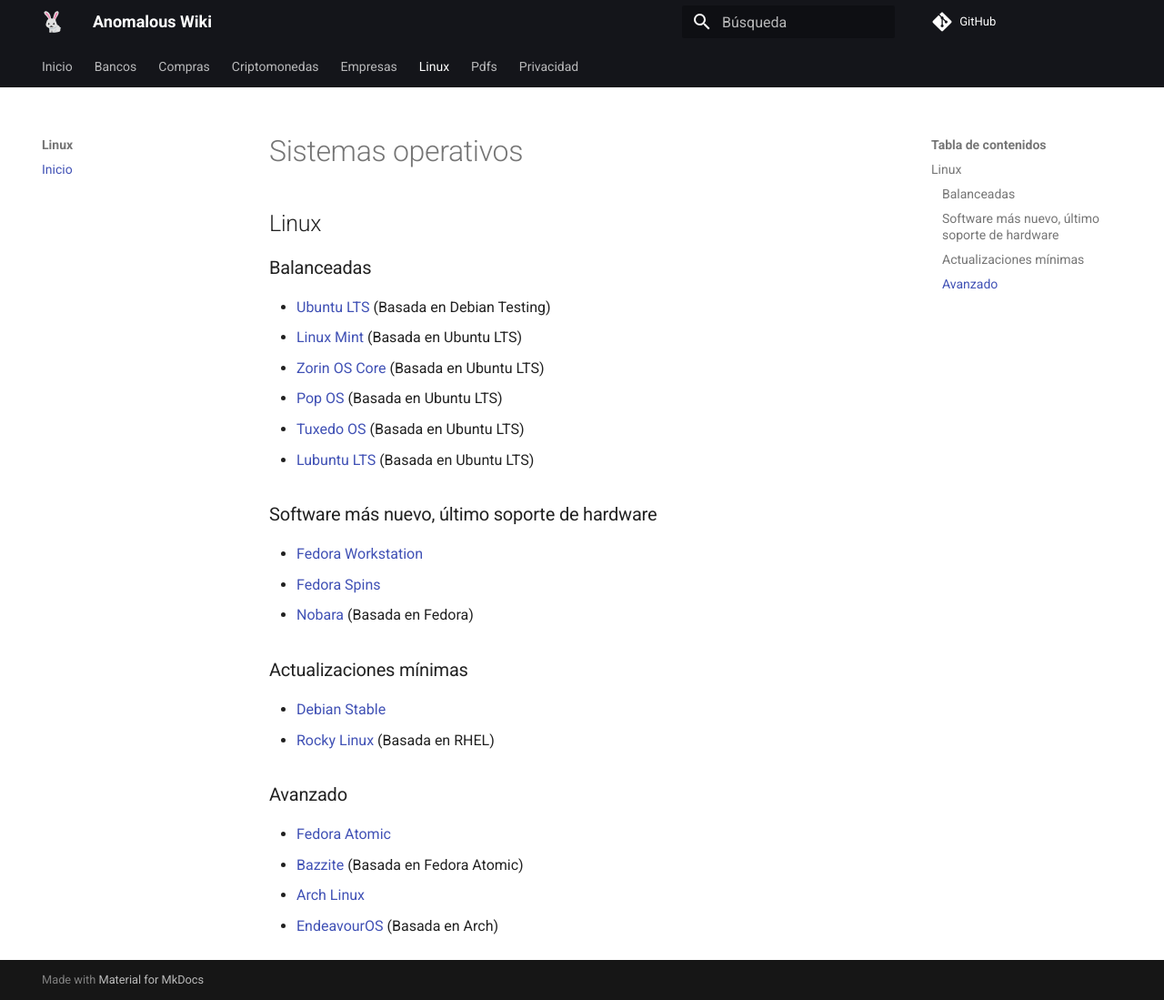
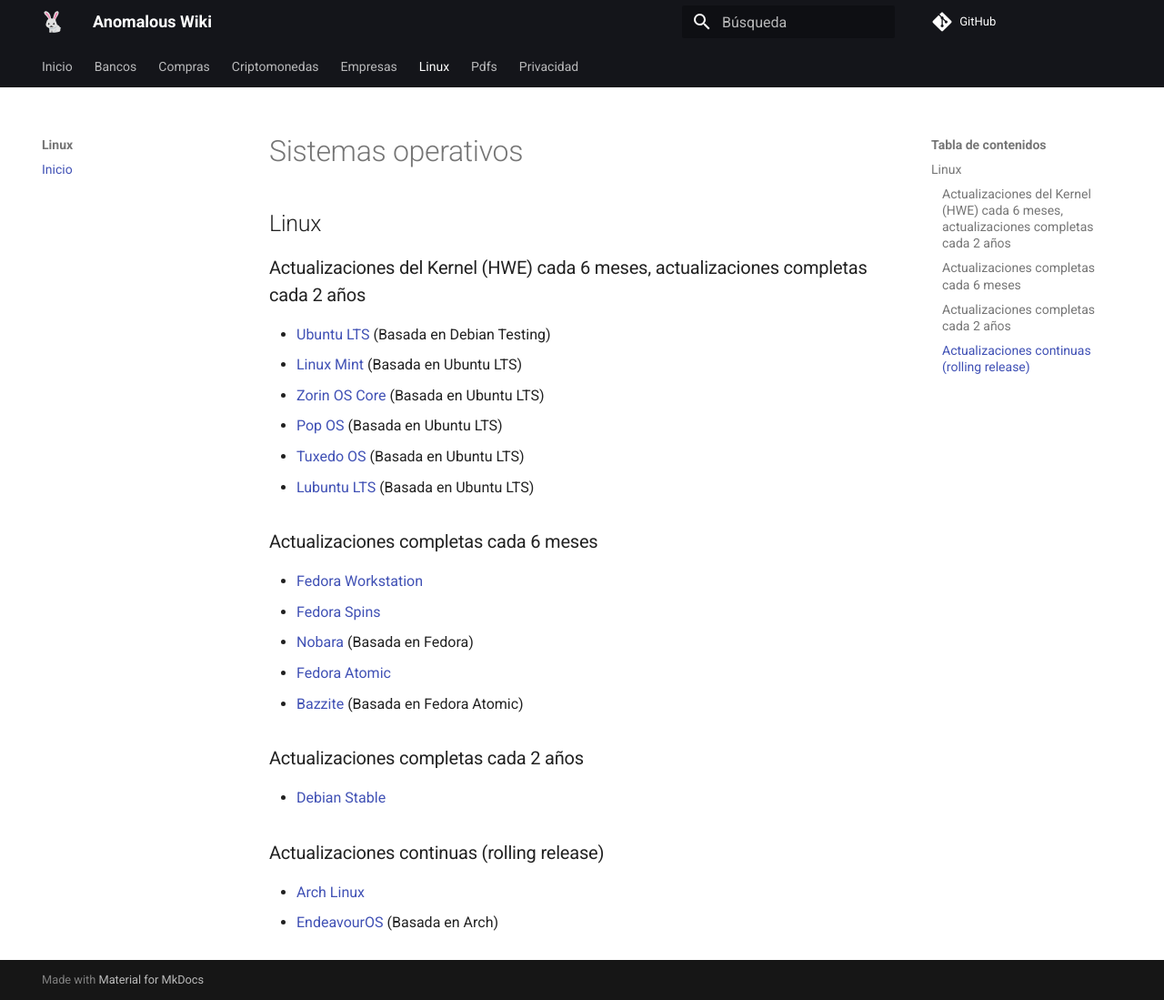
Before and after one commit to anomalouscode/wiki, an MkDocs documentation site: the page built from docs/linux/index.md, in a window 1280 px wide and 1099 px high. Shown: the whole window at 91% size. Built offline with MkDocs 1.6.1 and Material for MkDocs 9.7.7, drawn with Linux system fonts in a browser that asks for light colours; comment, search, counter and statistics services are not loaded.

Commit message:
Update index.md

```diff
--- a/docs/linux/index.md
+++ b/docs/linux/index.md
@@ -6,7 +6,7 @@
 
 ## Linux
 
-### Balanceadas
+### Actualizaciones del Kernel (HWE) cada 6 meses, actualizaciones completas cada 2 años
 
 - [Ubuntu LTS](https://ubuntu.com/desktop) (Basada en Debian Testing)
 - [Linux Mint](https://linuxmint.com/) (Basada en Ubuntu LTS)
@@ -15,20 +15,19 @@
 - [Tuxedo OS](https://www.tuxedocomputers.com/en/TUXEDO-OS_1.tuxedo) (Basada en Ubuntu LTS)
 - [Lubuntu LTS](https://lubuntu.me/) (Basada en Ubuntu LTS)
 
-### Software más nuevo, último soporte de hardware
+### Actualizaciones completas cada 6 meses
 
 - [Fedora Workstation](https://fedoraproject.org/workstation/)
 - [Fedora Spins](https://fedoraproject.org/spins/)
 - [Nobara](https://nobaraproject.org/) (Basada en Fedora)
+- [Fedora Atomic](https://fedoraproject.org/atomic-desktops/)
+- [Bazzite](https://bazzite.gg/) (Basada en Fedora Atomic)
 
-### Actualizaciones mínimas
+### Actualizaciones completas cada 2 años
 
 - [Debian Stable](https://debian.org/)
-- [Rocky Linux](https://rockylinux.org/) (Basada en RHEL)
 
-### Avanzado
+### Actualizaciones continuas (rolling release)
 
-- [Fedora Atomic](https://fedoraproject.org/atomic-desktops/)
-- [Bazzite](https://bazzite.gg/) (Basada en Fedora Atomic)
 - [Arch Linux](https://archlinux.org/)
 - [EndeavourOS](https://endeavouros.com/) (Basada en Arch)
```
